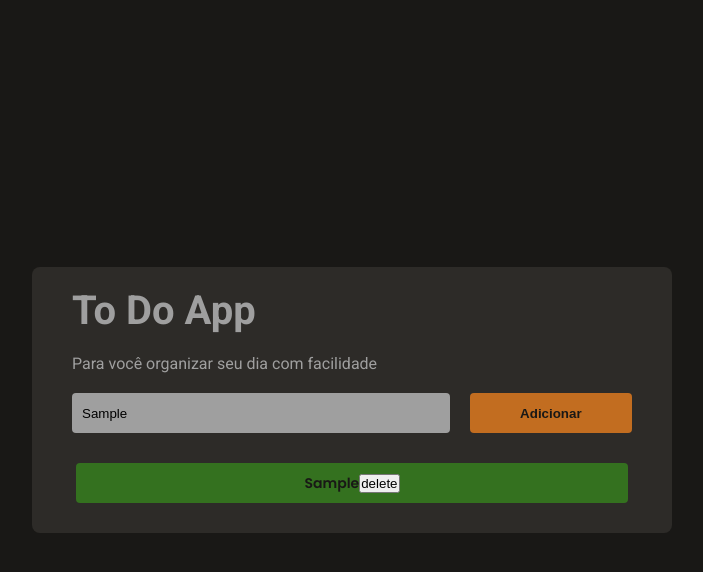
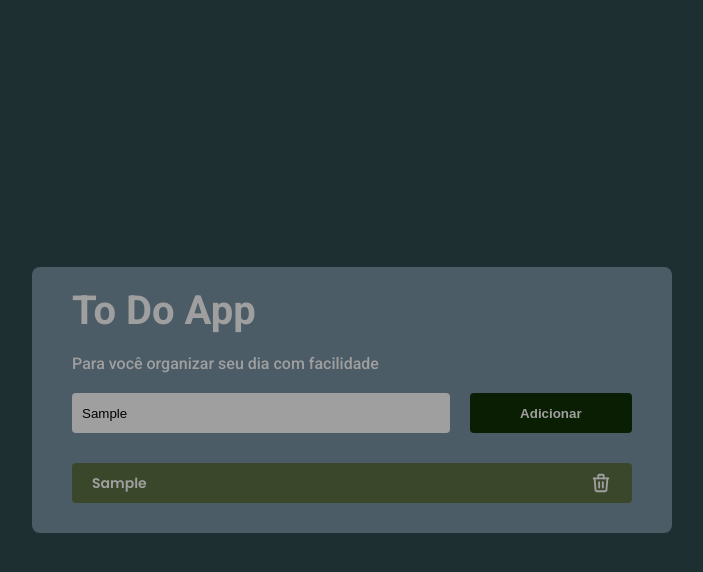
Before and after one commit to Beatrizrodri/toDo, a React (Vite) app: page / in a window 1280 px wide. Both pictures are taken after typing "Sample" into the empty fields and a click on the button "Adicionar". Shown: the top 572 px of the page, without its empty margins (288-991 px from the left). Built offline with nearby package versions, Linux system fonts and the light colour scheme.

Commit message:
style changes

```diff
--- a/src/components/AddTask/styles.css
+++ b/src/components/AddTask/styles.css
@@ -15,6 +15,7 @@
   border: none;
   border-radius: 0.4rem;
   background-color: var(--text-base);
+  cursor: pointer;
 }
 
 #content-add-button input::placeholder {
@@ -29,6 +30,7 @@
   border: none;
   border-radius: 0.4rem;
   background-color: var(--text-title);
-  color: var(--background);
+  color: var(--text-base);
   font-weight: 600;
+  cursor: pointer;
 }
--- a/src/components/Task/index.jsx
+++ b/src/components/Task/index.jsx
@@ -1,4 +1,5 @@
 import './styles.css';
+import { TbTrash } from 'react-icons/tb';
 
 export default function Task({ task, onDelete }) {
   function handleDeleteTask() {
@@ -9,7 +10,9 @@ export default function Task({ task, onDelete }) {
     <div className="task-container">
       <div className="task">
         <span className="task-value">{task.task}</span>
-        <button onClick={handleDeleteTask}>delete</button>
+        <button onClick={handleDeleteTask}>
+          <TbTrash className="icon" />
+        </button>
       </div>
     </div>
   );
--- a/src/components/Task/styles.css
+++ b/src/components/Task/styles.css
@@ -5,18 +5,32 @@
 }
 
 .task {
-  width: 92%;
+  width: calc(100% - 4rem);
   height: 4rem;
   margin: 1rem;
+  padding: 0 2rem;
 
   display: flex;
   align-items: center;
-  justify-content: center;
+  justify-content: space-between;
 
   border-radius: 0.4rem;
   background-color: var(--primary-color);
 
-  color: var(--background);
+  color: var(--text-base);
   font-size: 1.4rem;
   font-weight: 600;
 }
+
+.task button {
+  display: flex;
+  background-color: transparent;
+  border: none;
+  color: var(--text-base);
+}
+
+.icon {
+  width: 2.2rem;
+  height: auto;
+  cursor: pointer;
+}
--- a/src/components/Title/styles.css
+++ b/src/components/Title/styles.css
@@ -14,4 +14,5 @@
 
 #title-content span {
   font-size: 1.6rem;
+  font-weight: 500;
 }
--- a/src/styles/global.css
+++ b/src/styles/global.css
@@ -11,10 +11,10 @@
   width: 100vw;
   height: 100vh;
   --text-base: #9f9f9f;
-  --text-title: #c26d20;
-  --background: #191816;
-  --form-background: #2d2b28;
-  --primary-color: #34711f;
+  --text-title: #091e02;
+  --background: #1d2f31;
+  --form-background: #4b5c67;
+  --primary-color: #3a472b;
 }
 
 html {
```
